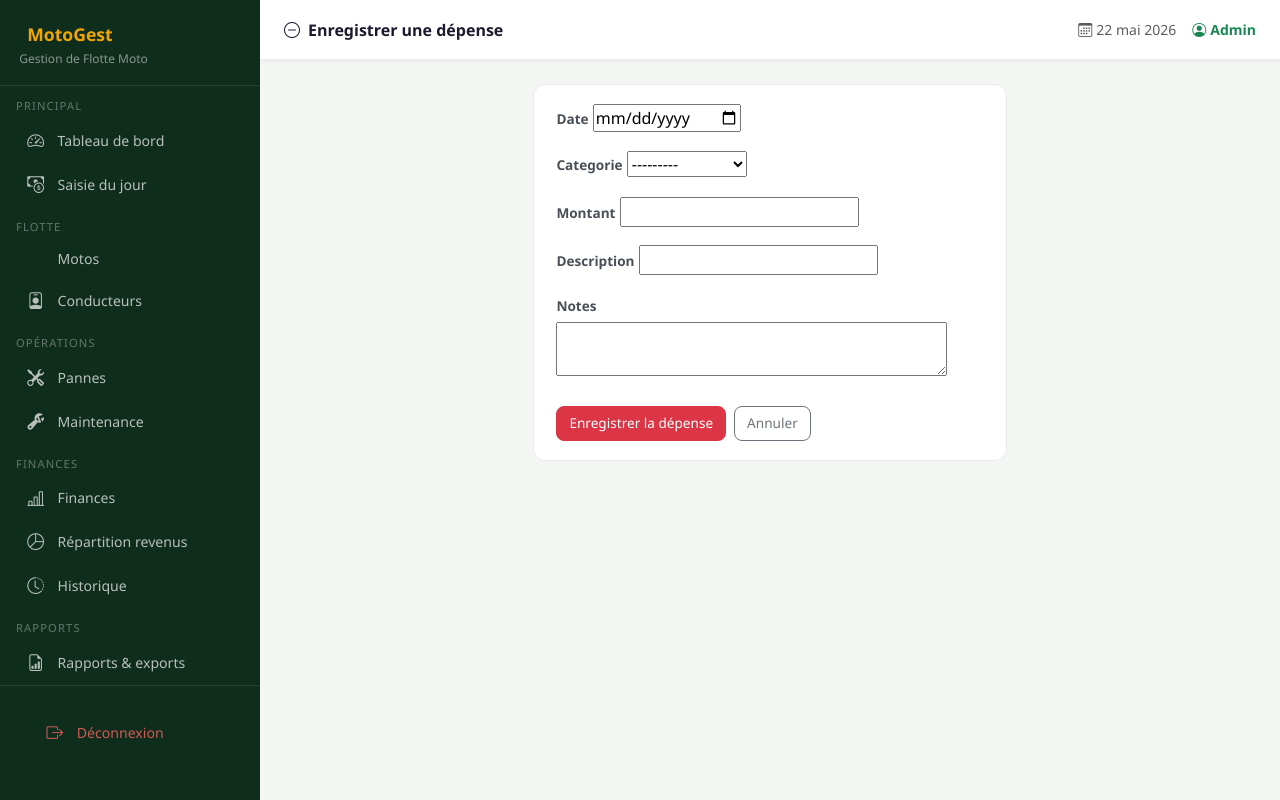
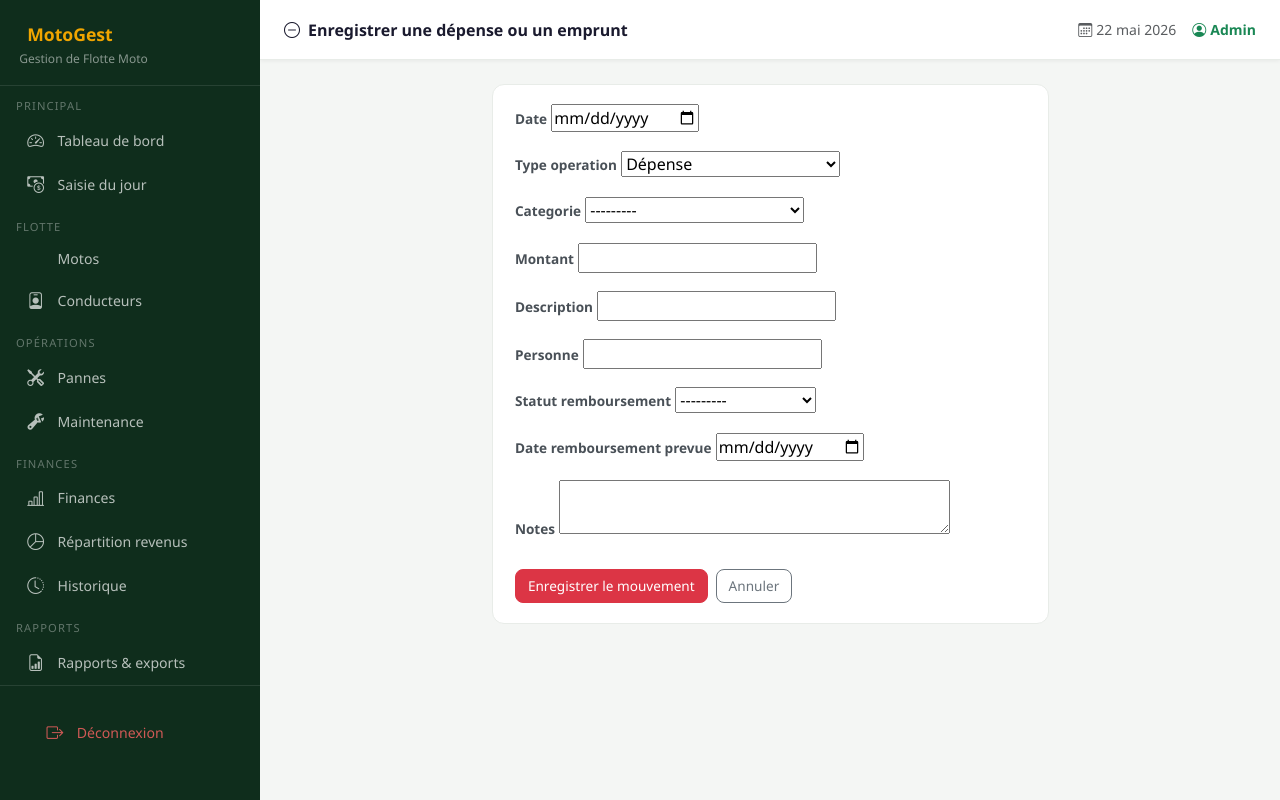
Before and after one commit to Abdias-Esmonin1/MOTOGest, a Django app: page /finances/depense/ajouter/ in a window 1280 px wide. Run offline with Django 5.2, Linux system fonts and the light colour scheme; the visitor is signed in with stand-in values (Sample User, id 1); data that the repository does not hold is empty.

Commit message:
Ajouter la gestion des emprunts de caisse

```diff
--- a/apps/finances/admin.py
+++ b/apps/finances/admin.py
@@ -3,8 +3,9 @@
 
 @admin.register(Depense)
 class DepenseAdmin(admin.ModelAdmin):
-    list_display = ['date', 'categorie', 'description', 'montant']
-    list_filter = ['categorie']
+    list_display = ['date', 'type_operation', 'categorie', 'description', 'personne', 'montant', 'statut_remboursement']
+    list_filter = ['type_operation', 'categorie', 'statut_remboursement']
+    search_fields = ['description', 'personne', 'notes']
     date_hierarchy = 'date'
 
 @admin.register(Epargne)
--- a/apps/finances/forms.py
+++ b/apps/finances/forms.py
@@ -4,11 +4,42 @@
 class DepenseForm(forms.ModelForm):
     class Meta:
         model = Depense
-        fields = ['date','categorie','montant','description','notes']
+        fields = [
+            'date',
+            'type_operation',
+            'categorie',
+            'montant',
+            'description',
+            'personne',
+            'statut_remboursement',
+            'date_remboursement_prevue',
+            'notes',
+        ]
         widgets = {
             'date': forms.DateInput(attrs={'type': 'date'}),
+            'date_remboursement_prevue': forms.DateInput(attrs={'type': 'date'}),
             'notes': forms.Textarea(attrs={'rows': 2}),
         }
+
+    def clean(self):
+        cleaned_data = super().clean()
+        type_operation = cleaned_data.get('type_operation')
+        personne = cleaned_data.get('personne')
+
+        if type_operation in ['emprunt_caisse', 'remboursement_emprunt'] and not personne:
+            self.add_error('personne', "Indiquez la personne concernée par ce mouvement.")
+
+        if type_operation == 'emprunt_caisse' and not cleaned_data.get('statut_remboursement'):
+            cleaned_data['statut_remboursement'] = 'non_rembourse'
+
+        if type_operation != 'emprunt_caisse':
+            cleaned_data['date_remboursement_prevue'] = None
+            if type_operation == 'remboursement_emprunt':
+                cleaned_data['statut_remboursement'] = 'rembourse'
+            else:
+                cleaned_data['statut_remboursement'] = ''
+
+        return cleaned_data
 
 class EpargneForm(forms.ModelForm):
     class Meta:
--- a/apps/finances/models.py
+++ b/apps/finances/models.py
@@ -1,16 +1,42 @@
 from django.db import models
 from apps.core.models import BaseModel
 
+
 class Depense(BaseModel):
+    TYPE_CHOICES = [
+        ('depense', 'Dépense'),
+        ('emprunt_caisse', 'Emprunt caisse'),
+        ('remboursement_emprunt', 'Remboursement emprunt'),
+    ]
     CATEGORIE_CHOICES = [
-        ('carburant','Carburant'),('reparation','Réparation'),
-        ('assurance','Assurance'),('administratif','Administratif'),
-        ('personnel','Personnel'),('autre','Autre'),
+        ('carburant', 'Carburant'),
+        ('reparation', 'Réparation'),
+        ('assurance', 'Assurance'),
+        ('administratif', 'Administratif'),
+        ('personnel', 'Personnel'),
+        ('emprunt', 'Emprunt caisse'),
+        ('remboursement', 'Remboursement emprunt'),
+        ('autre', 'Autre'),
     ]
+    STATUT_REMBOURSEMENT_CHOICES = [
+        ('non_rembourse', 'Non remboursé'),
+        ('partiel', 'Partiel'),
+        ('rembourse', 'Remboursé'),
+    ]
+
     date = models.DateField()
+    type_operation = models.CharField(max_length=30, choices=TYPE_CHOICES, default='depense')
     categorie = models.CharField(max_length=30, choices=CATEGORIE_CHOICES)
     montant = models.DecimalField(max_digits=10, decimal_places=0)
     description = models.CharField(max_length=255)
+    personne = models.CharField(max_length=120, blank=True)
+    statut_remboursement = models.CharField(
+        max_length=30,
+        choices=STATUT_REMBOURSEMENT_CHOICES,
+        blank=True,
+        default='',
+    )
+    date_remboursement_prevue = models.DateField(null=True, blank=True)
     notes = models.TextField(blank=True)
 
     class Meta:
@@ -19,6 +45,7 @@
 
     def __str__(self):
         return f"{self.description} - {self.montant} FCFA ({self.date})"
+
 
 class Epargne(BaseModel):
     date = models.DateField()
--- a/apps/finances/views.py
+++ b/apps/finances/views.py
@@ -1,7 +1,6 @@
 from django.shortcuts import render, redirect
 from django.contrib.auth.decorators import login_required
 from django.contrib import messages
-from django.db.models import Sum
 from .models import Depense, Epargne
 from .forms import DepenseForm, EpargneForm
 from .calculs import get_stats_financieres
@@ -19,10 +18,14 @@
     if periode not in PERIODE_CHOICES:
         periode = 'mois'
     stats = get_stats_financieres(periode)
-    depenses_recentes = Depense.objects.order_by('-date')[:20]
+    depenses_recentes = Depense.objects.order_by('-date', '-created_at')[:20]
+    emprunts_en_cours = Depense.objects.filter(
+        type_operation='emprunt_caisse',
+    ).exclude(statut_remboursement='rembourse').order_by('-date', '-created_at')[:10]
     return render(request, 'finances/tableau_bord.html', {
         'stats': stats,
         'depenses_recentes': depenses_recentes,
+        'emprunts_en_cours': emprunts_en_cours,
         'periode': periode,
         'periode_choices': PERIODE_CHOICES,
     })
--- a/templates/finances/formulaire_depense.html
+++ b/templates/finances/formulaire_depense.html
@@ -1,8 +1,8 @@
 {% extends 'base.html' %}
-{% block title %}Nouvelle dépense{% endblock %}
-{% block page_title %}<i class="bi bi-dash-circle me-2"></i>Enregistrer une dépense{% endblock %}
+{% block title %}Nouveau mouvement{% endblock %}
+{% block page_title %}<i class="bi bi-dash-circle me-2"></i>Enregistrer une dépense ou un emprunt{% endblock %}
 {% block content %}
-<div class="row justify-content-center"><div class="col-md-6">
+<div class="row justify-content-center"><div class="col-md-7">
 <div class="stat-card">
   <form method="post">
     {% csrf_token %}
@@ -10,11 +10,12 @@
     <div class="mb-3">
       <label class="form-label fw-semibold">{{ field.label }}</label>
       {{ field }}
+      {% if field.help_text %}<div class="form-text">{{ field.help_text }}</div>{% endif %}
       {% if field.errors %}<div class="text-danger small mt-1">{{ field.errors }}</div>{% endif %}
     </div>
     {% endfor %}
     <div class="d-flex gap-2 mt-4">
-      <button type="submit" class="btn btn-danger">Enregistrer la dépense</button>
+      <button type="submit" class="btn btn-danger">Enregistrer le mouvement</button>
       <a href="{% url 'tableau_bord_finances' %}" class="btn btn-outline-secondary">Annuler</a>
     </div>
   </form>
```
Also changed, not shown: apps/core/views.py (+11 -3 lines), apps/finances/calculs.py (+34 -15 lines), templates/core/dashboard.html (+22 -1 lines), templates/finances/tableau_bord.html (+68 -17 lines), apps/finances/migrations/0002_depense_mouvements_caisse.py (added).
